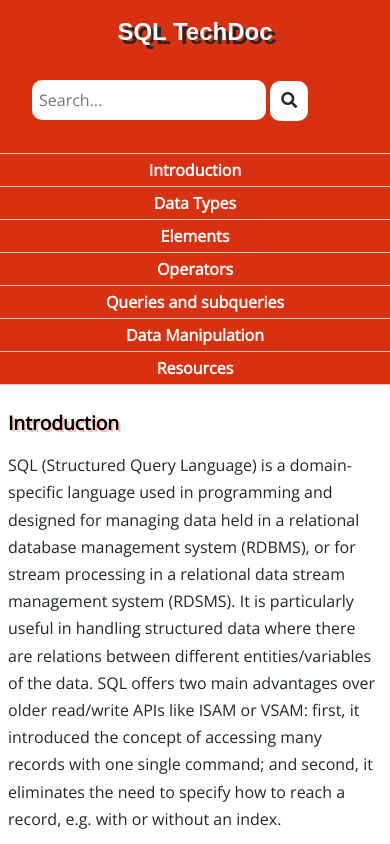
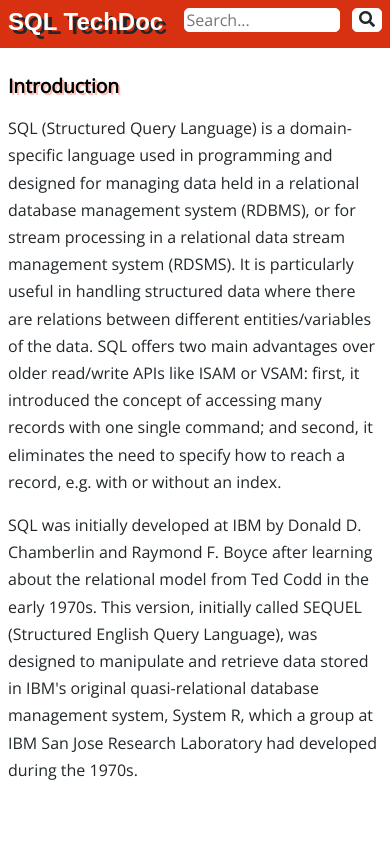
Before and after one commit to lamadrugada/fcc-techdoc, a plain HTML site: page index.html in a window 390 px wide. Shown: the top 844 px of the page. Drawn offline with nearby package versions, Linux system fonts and the light colour scheme; a web font is replaced by a local one.

Commit message:
Styled search section

```diff
--- a/index.html
+++ b/index.html
@@ -24,10 +24,12 @@
       <header>
         <h1>SQL TechDoc</h1>
       </header>
+      <div class="searchwrapper">
       <input type="text" id="searcher" name="searcher" placeholder="Search...">
       <button type="submit" id="searchbutton" name="searchbutton" class="searchButton">
         <i class="fa fa-search"></i>
       </button>
+      </div>
       <ul>
         <li><a href="#Introduction" class="nav-link">Introduction</a></li>
             <li><a href="#Data_Types" class="nav-link">Data Types</a></li>
--- a/style.css
+++ b/style.css
@@ -170,8 +170,10 @@ th {
 @media (max-width: 430px) {
 
   h1 {
+    display: inline;
     font-size: 1.5rem;
-    margin: 1rem;
+    line-height: 1.5rem;
+    margin: 0,
     padding: 0;
   }
 
@@ -193,13 +195,18 @@ th {
   }
 
   nav {
-    padding: 0;
+    padding: 0.5rem;
+
   }
 
   nav a {
     border-top: 1px #FFC0B5 solid;
     padding: 0;
     text-align: center;
+  }
+
+  nav ul {
+    display: none;
   }
 
   main {
@@ -222,4 +229,36 @@ th {
     font-size: 1rem;
     line-height: 1.5rem;
   }
+
+    input {
+    position: absolute;
+    top: 0.5rem;
+    left: 45%;
+
+    border: 1px solid #fff;
+    width: 40%;
+    font-family: 'Open Sans', Arial, non-serif;
+    color: #21272A;
+    height: 1.5rem;
+    font-size: 1rem;
+    border-radius: 5px;
+    margin: 0 0.5rem;
+  }
+
+  input:focus, button:hover {
+    border-color: #21272A;
+  }
+
+  button {
+    position: absolute;
+    right: 0.5rem;
+    top: 0.5rem;
+    border: 1px solid #fff;
+    border-radius: 5px;
+    color: #21272A;
+    font-size: 1rem;
+    height: 1.5rem;
+    background-color: #fff;
+    margin: 0;
+  }
 }
```
